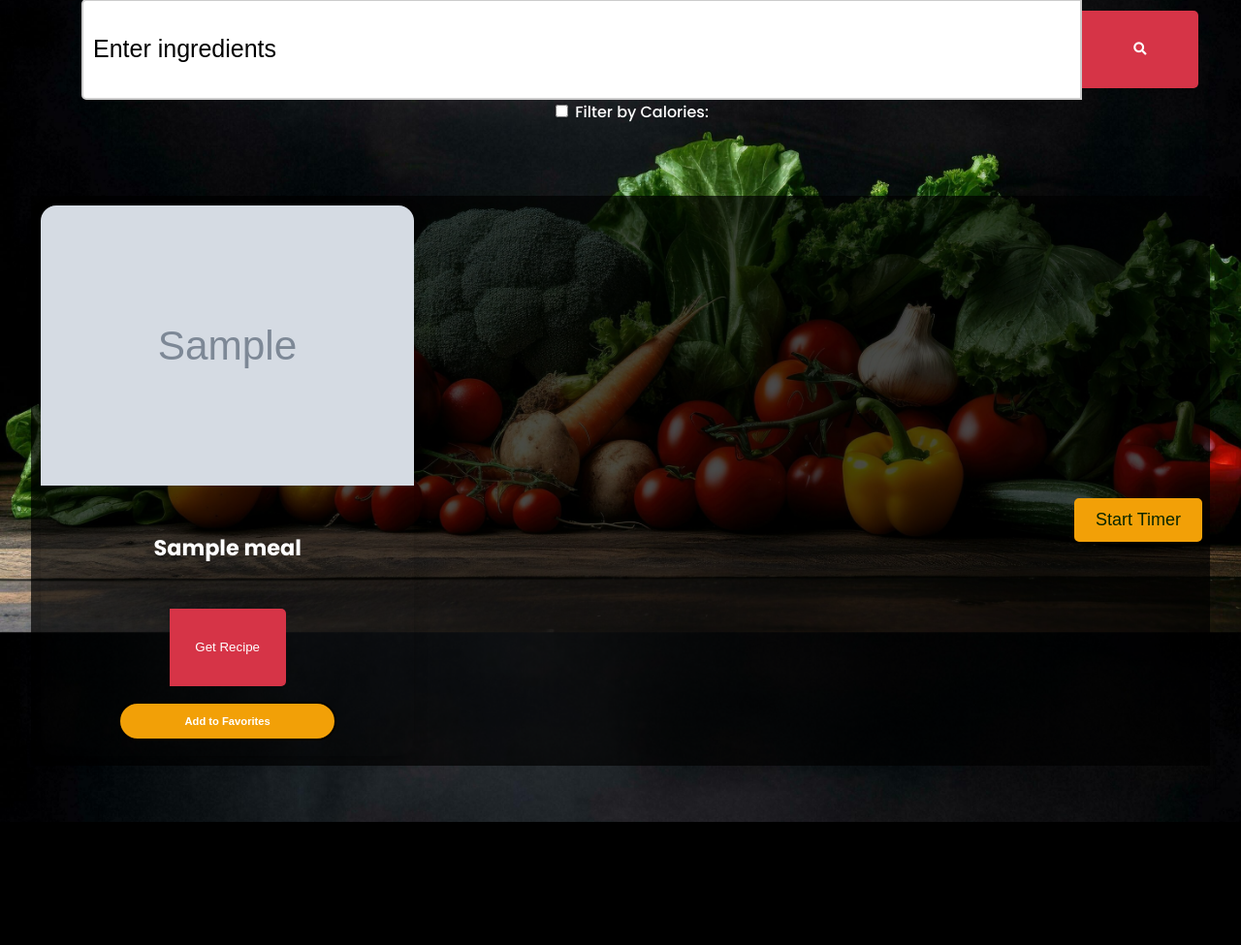
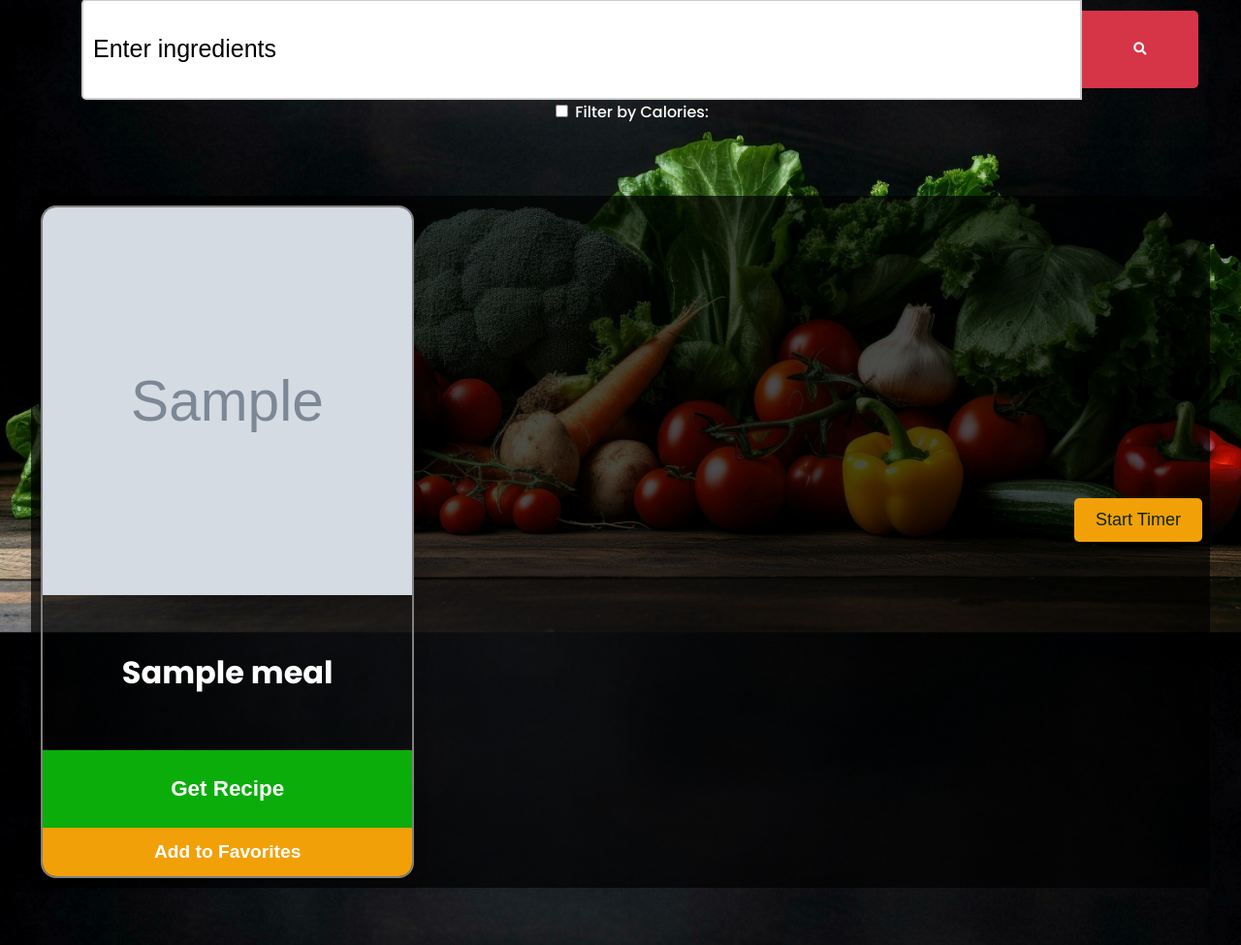
Before and after one commit to VU-AppliedProgramming/example-project, a Flask app: template front-end/templates/results.html in a window 1280 px wide. Shown: the part 201-1176 px from the top of the page at 97% size. Before the commit the page ends 1049 px from the top, so only its background shows below. Run offline with Flask 3, Linux system fonts and the light colour scheme; the template is opened without the code that fills it: most values are stand-ins (such as "Sample title", 1, 10 or a date in 2020); grey boxes marked "Sample" are stand-in pictures.

Commit message:
more styling

```diff
--- a/back-end/app.py
+++ b/back-end/app.py
@@ -297,6 +297,25 @@ def create_pie_chart(labels, values):
 
 '''
 
+@app.route('/api/recipe/info/<int:meal_id>')
+def get_recipe_info(meal_id: int) -> Union[dict, Response]:
+    """
+    Endpoint to retrieve a recipe by its ID.
+    Args:
+        meal_id (int): The ID of the recipe.
+    Returns:
+        Union[dict, Response]: JSON response containing the recipe or an error message.
+    """
+
+    url = f'{SPOONACULAR_API}/{meal_id}/information?apiKey={API_KEY}'
+    response = requests.get(url)
+    if response.status_code != 200:
+        return jsonify({'error': 'Failed to fetch recipe'}), 500
+
+    data = response.json()
+    return data
+
+
 
 if __name__ == '__main__':
     app.run(debug=True)
@@ -308,13 +327,6 @@ if __name__ == '__main__':
 ###################################
 ###################################
 
-@app.route('/api/price_breakdown/<int:meal_id>')
-def get_price_breakdown(meal_id):
-    url = f'{SPOONACULAR_API}/{meal_id}/priceBreakdownWidget?apiKey={API_KEY}'
-    response = requests.get(url)
-    if response.status_code != 200:
-        return jsonify({'error': 'Failed to fetch price breakdown widget'}), 500
 
-    return response.text, 200, {'Content-Type': 'text/html'}
 
 ### https://api.spoonacular.com/recipes/1082038/priceBreakdownWidget?apiKey=25f10c03748a4a99bed2f8dfb40d284f ### to check response
--- a/front-end/static/css/styles.css
+++ b/front-end/static/css/styles.css
@@ -148,6 +148,9 @@ body {
     overflow: hidden;
     box-shadow: 0 4px 21px -12px rgba(0, 0, 0, 0.79);
     margin: 2rem 0;
+    border-color: grey;
+    border-style: solid;
+    border-width: 2px;
 }
 
 .meal-img img {
@@ -156,64 +159,144 @@ body {
 }
 
 .meal-name h3 {
-    font-size: 1.4rem;
+    font-size: xx-large;
     color: #fff;
     padding: 1.5rem 0.5rem;
 }
 
-.add-to-favorites-button{
-    text-decoration: none;
-    color: #fff;
-    background: #F2A007;
+
+.delete-button {
+    width: 100%;
+    height: 50px;
+    display: flex;
+    align-items: center;
+    justify-content: center;
+    background-color: rgb(173, 11, 11);
+    border: none;
+    color: white;
     font-weight: 600;
-    font-size: 0.7rem;
-    padding: 0.75rem 0;
-    display: block;
-    width: 225px;
-    margin: 1rem auto;
-    border-radius: 2rem;
-    border: 2px solid #000;
-    transition: background 0.4s linear, transform 0.4s linear;
+    gap: 8px;
     cursor: pointer;
+    box-shadow: 5px 5px 10px rgba(0, 0, 0, 0.103);
+    position: relative;
+    overflow: hidden;
+    transition-duration: .3s;
+    font-size: 1.2em;
 }
 
-.add-to-favorites-button:hover {
-    background: blue;
-    transform: scale(1.1);
+.delete-button::before {
+    width: 100%;
+    height: 150%;
+    position: absolute;
+    content: "";
+    background-color: rgb(55, 0, 0);
+    border-radius: 50%;
+    right: -100%;
+    top: 50%;
+    transform: translateY(-50%);
+    transition-duration: .3s;
+    mix-blend-mode: difference;
 }
 
-.delete-button{
-    text-decoration: none;
-    color: #fff;
-    background: #F2A007;
-    font-weight: 600;
-    font-size: 0.7rem;
-    padding: 0.75rem 0;
-    display: block;
-    width: 225px;
-    margin: 1rem auto;
-    border-radius: 2rem;
-    border: 2px solid #000;
-    transition: background 0.4s linear, transform 0.4s linear;
-    cursor: pointer;
+.delete-button:hover::before {
+    transition-duration: .3s;
+    transform: translate(-100%,-50%);
+    border-radius: 0;
+}
+
+.delete-button:active {
+    transform: translate(5px,5px);
+    transition-duration: .3s;
 }
 
 .get-button {
+    width: 100%;
     height: 80px;
-    width: 120px;
+    display: flex;
+    align-items: center;
+    justify-content: center;
+    background-color: rgb(11, 173, 11);
     border: none;
-    background-color: #d63447;
     color: white;
-    border-radius: 50px;
+    font-weight: 600;
+    gap: 8px;
     cursor: pointer;
-    transition: background-color 0.3s ease;
+    position: relative;
+    overflow: hidden;
+    transition-duration: .3s;
+    font-size: 1.4em;
+}
+
+.get-button::before {
+    width: 100%;
+    height: 200%;
+    position: absolute;
+    content: "";
+    background-color:  rgb(0,60,0);
+    border-radius: 50%;
+    left: -100%;
+    top: 50%;
+    transform: translateY(-50%);
+    transition-duration: .3s;
+    mix-blend-mode: difference;
+}
+
+.get-button:hover::before {
+    transition-duration: .3s;
+    transform: translate(100%,-50%);
+    border-radius: 0;
+}
+
+.get-button:active {
+    transform: translate(5px,5px);
+    transition-duration: .3s;
 }
 
 
-.get-button:hover {
-    background: green;
-    transform: scale(1.1);
+.add-to-favorites-button {
+    width: 100%;
+    height: 50px;
+    display: flex;
+    align-items: center;
+    justify-content: center;
+    background-color: rgb(242, 160, 7);
+    border: none;
+    color: white;
+    font-weight: 600;
+    gap: 8px;
+    cursor: pointer;
+    box-shadow: 5px 5px 10px rgba(0, 0, 0, 0.103);
+    position: relative;
+    overflow: hidden;
+    transition-duration: .3s;
+    font-size: 1.2em;
 }
+
+.add-to-favorites-button:before {
+    width: 100%;
+    height: 150%;
+    position: absolute;
+    content: "";
+    background-color: rgb(83, 54, 5);
+    border-radius: 50%;
+    right: -100%;
+    top: 50%;
+    transform: translateY(-50%);
+    transition-duration: .3s;
+    mix-blend-mode: difference;
+}
+
+.add-to-favorites-button:hover::before {
+    transition-duration: .3s;
+    transform: translate(-100%,-50%);
+    border-radius: 0;
+}
+
+.add-to-favorites-button:active {
+    transform: translate(5px,5px);
+    transition-duration: .3s;
+}
+
 
 .recipe-button {
     text-decoration: none;
@@ -234,11 +317,6 @@ body {
 
 .recipe-button:hover {
     background: #8C3E4E;
-    transform: scale(1.1);
-}
-
-.delete-button:hover {
-    background: #378dee;
     transform: scale(1.1);
 }
 
@@ -485,12 +563,21 @@ body {
     box-sizing: border-box;
 }
 
-.meal-img img {
-    max-width: 100%;
-    height: auto;
+.meal-img {
+    width: 100%;
+    height: 400px; /* Adjust height as needed */
+    overflow: hidden;
+    position: relative;
 }
 
-
+.meal-img img {
+    width: 100%;
+    height: 100%;
+    object-fit: cover;
+    position: absolute;
+    top: 0;
+    left: 0;
+}
 
 .dropbtn {
     background-color: rgba(249, 249, 249, 0);
--- a/front-end/templates/index.html
+++ b/front-end/templates/index.html
@@ -41,6 +41,7 @@
             {% block title %}
             <h2 class="title">Find meals for your ingredients</h2>
             {% endblock %}
+            {% block search %}
             <div class="meal-search-box">
                 <form action="{{ url_for('search')}}" method="post">
                     <div class="search-container">
@@ -56,6 +57,7 @@
                 <input type="number" id="max-calories" placeholder="Max Calories">
             </div>
         </div>
+        {% endblock %}
         <div class="meal-result" id="meal">
             {% block content %}{% endblock %}
         </div>
--- a/front-end/templates/results.html
+++ b/front-end/templates/results.html
@@ -13,12 +13,12 @@
             <div class="meal-name">
                 <h3>{{ meal.title }}</h3>
                 <form id="getRecipeForm-{{ meal.id }}" action="{{ url_for('recipe', meal_id=meal.id)}}" method="post">
-                    <button type="submit" class="search-button" id="search-button">Get Recipe</button>
+                    <button type="submit" class="get-button" id="get-button">Get Recipe</button>
                 </form>
             </div>
             <form id="addToFavoritesForm-{{ meal.id }}" action="{{ url_for('add_to_favorites')}}" method="post">
                 <input type="hidden" name="recipe_title" value="{{ meal.title }}">
-                <input type="hidden" name="recipe_instructions" value=''>
+                <input type="hidden" name="recipe_instructions" value="">
                 <input type="hidden" name="recipe_ingredients" value="">
                 <input type="hidden" name="recipe_image" value="{{ meal.image }}">
                 <input type="hidden" name="recipe_id" value="{{ meal.id }}">
@@ -31,6 +31,22 @@
         document.querySelectorAll("form[id^='addToFavoritesForm']").forEach(form => {
             form.addEventListener("submit", function(event) {
                 event.preventDefault();
+
+                var mealId = this.querySelector("input[name='recipe_id']").value;
+
+                fetch(`/api/recipe/info/${mealId}`)
+                    .then(response => response.json())
+                    .then(data => {
+                        var instructions = data.analyzedInstructions.map(instruction =>
+                            instruction.steps.map(step => step.step).join(' ')
+                        ).join(' ');
+
+                        var ingredients = data.extendedIngredients.map(ingredient =>
+                            `${ingredient.amount} ${ingredient.unit} ${ingredient.name}`
+                        ).join(', ');
+
+                        this.querySelector("input[name='recipe_instructions']").value = instructions;
+                        this.querySelector("input[name='recipe_ingredients']").value = ingredients;
 
                         var formData = new FormData(this);
 
@@ -46,6 +62,11 @@
                             }
                         };
                         xhr.send(formData);
+                    })
+                    .catch(error => {
+                        console.error('Error fetching recipe info:', error);
+                        alert('Failed to get recipe info. Please try again later.');
+                    });
                             });
         });
     </script>
```
Also changed, not shown: back-end/myfavrecipes.json (+14 -0 lines), front-end/app.py (+17 -0 lines). Lines whose indentation alone changed are shown as unchanged.
